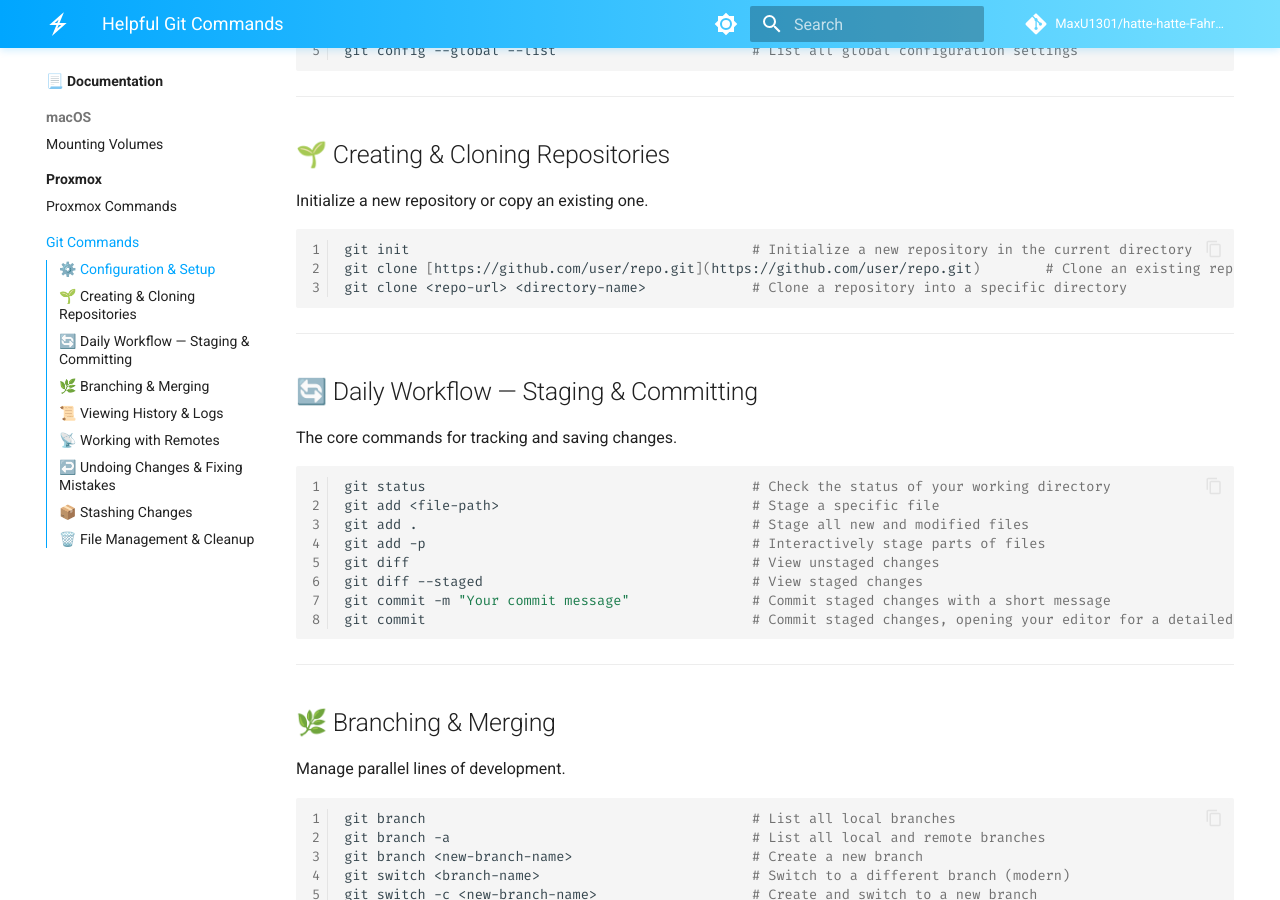
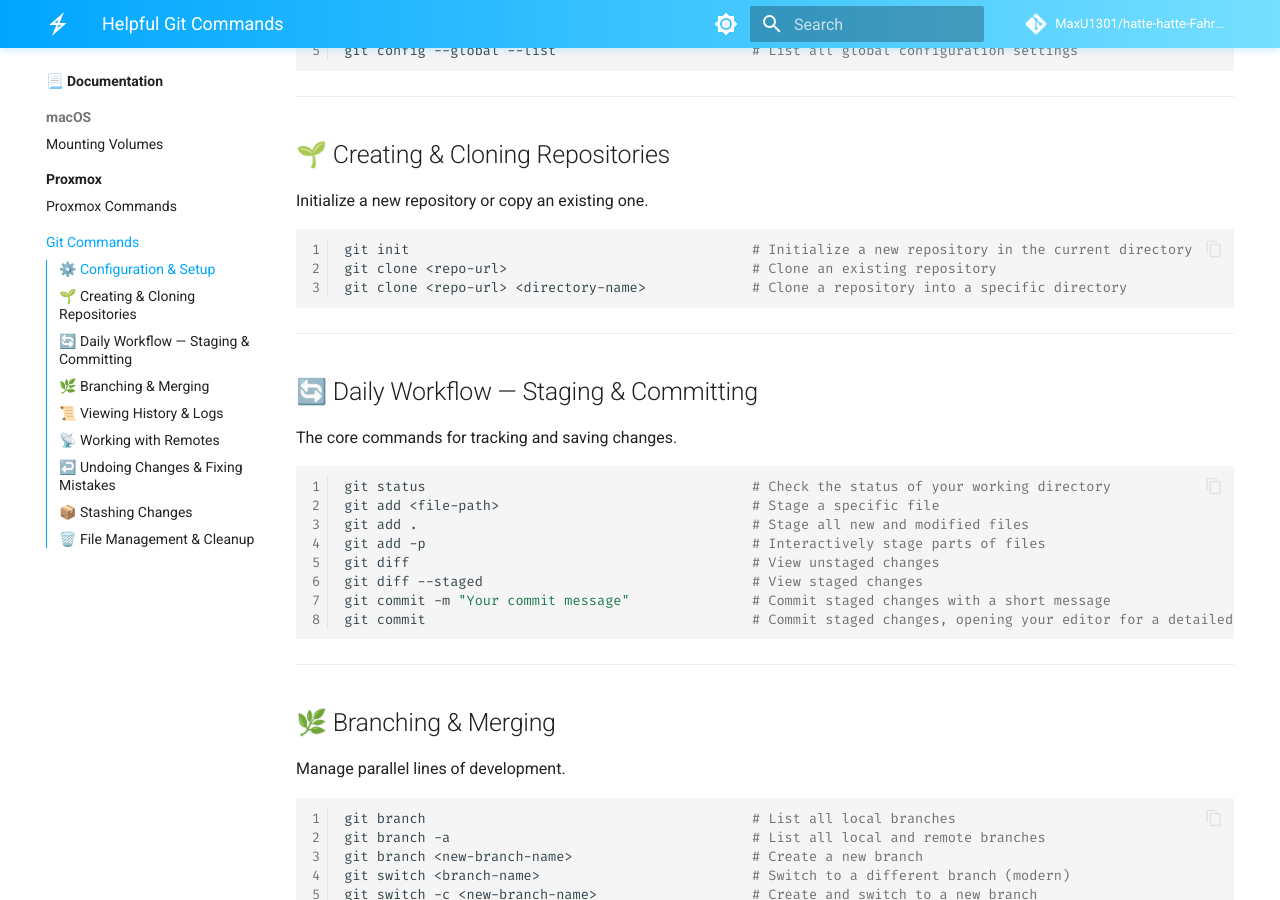
Before and after one commit to MaxU1301/hatte-hatte-Fahrradkette, an MkDocs documentation site: the page built from docs/documentation/Git Hub/Git Commands.md, in a window 1280 px wide and 900 px high, scrolled down 685 px. Built offline with MkDocs 1.6.1 and Material for MkDocs 9.7.7, drawn with Linux system fonts in a browser that asks for light colours; comment, search, counter and statistics services are not loaded; some of the changed lines change nothing that is shown.

Commit message:
Updated git commands

````diff
--- a/docs/documentation/Git Hub/Git Commands.md
+++ b/docs/documentation/Git Hub/Git Commands.md
@@ -35,7 +35,7 @@ Initialize a new repository or copy an existing one.
 
 ```bash linenums="1"
 git init                                          # Initialize a new repository in the current directory
-git clone [https://github.com/user/repo.git](https://github.com/user/repo.git)        # Clone an existing repository
+git clone <repo-url>                              # Clone an existing repository
 git clone <repo-url> <directory-name>             # Clone a repository into a specific directory
 ```
 
````
